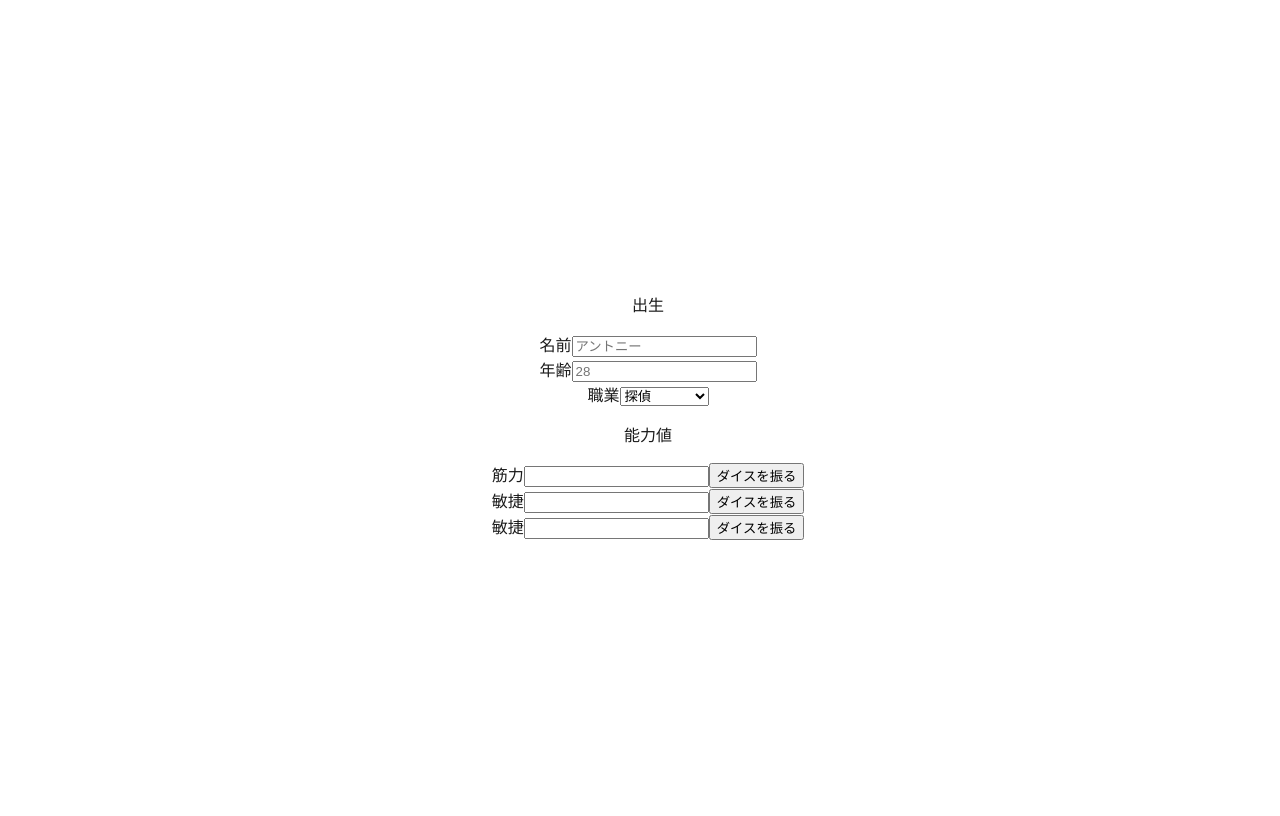
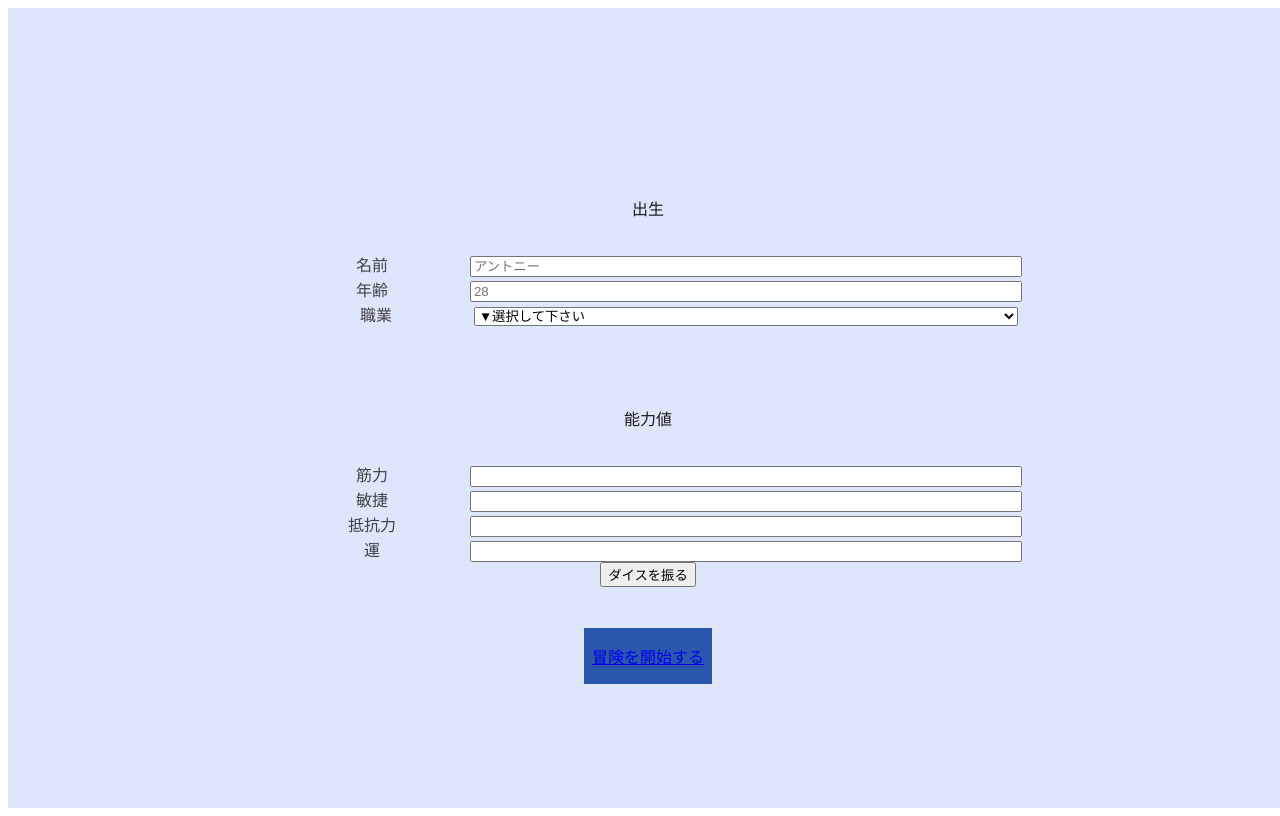
Before and after one commit to Mogy1945/trpg_game, a Next.js app: page /CharacterCreate in a window 1280 px wide. Built offline with nearby package versions, Linux system fonts and the light colour scheme.

Commit message:
Add: キャラクタークリエイト画面の製作中
・項目の追加
・デザイン調整

feature:#2

```diff
--- a/src/pages/CharacterCreate.tsx
+++ b/src/pages/CharacterCreate.tsx
@@ -1,4 +1,5 @@
 import Head from 'next/head'
+import Link from 'next/link'
 import styles from '../styles/CharacterCreate.module.scss'
 
 const Explanation: React.FC = () => {
@@ -12,7 +13,8 @@ const Explanation: React.FC = () => {
       </Head>
       <main className={styles.main}>
         <div className={styles.container}>
-          <p>出生</p>
+          <div className={styles.characterSection}>
+            <p className={styles.sectionTitle}>出生</p>
             <label htmlFor='characterName'>
               <span>名前</span>
               <input id='characterName' type='text' placeholder='アントニー' />
@@ -24,6 +26,7 @@ const Explanation: React.FC = () => {
             <label htmlFor='characterProfession'>
               <span>職業</span>
               <select name='Professions' id='characterProfession'>
+                <option value='0'>▼選択して下さい</option>
                 <option value='1'>探偵</option>
                 <option value='2'>警察</option>
                 <option value='3'>医者</option>
@@ -31,28 +34,38 @@ const Explanation: React.FC = () => {
                 <option value='5'>エンジニア</option>
               </select>
             </label>
-          <p>能力値</p>
+          </div>
+          <div className={styles.characterSection}>
+            <p className={styles.sectionTitle}>能力値</p>
             <div className={styles.bornBox}>
               <label htmlFor='strength'>
                 <span>筋力</span>
-              <input id='strength' type='text' />
+                <input id='strength' type='number' />
               </label>
-            <button>ダイスを振る</button>
             </div>
             <div className={styles.bornBox}>
               <label htmlFor='agile'>
                 <span>敏捷</span>
-              <input id='agile' type='text' />
+                <input id='agile' type='number' />
               </label>
+            </div>
+            <div className={styles.bornBox}>
+              <label htmlFor='resistance'>
+                <span>抵抗力</span>
+                <input id='resistance' type='number' />
+              </label>
+            </div>
+            <div className={styles.bornBox}>
+              <label htmlFor='luck'>
+                <span>運</span>
+                <input id='luck' type='number' />
+              </label>
+            </div>
             <button>ダイスを振る</button>
           </div>
-          <div className={styles.bornBox}>
-            <label htmlFor='strength'>
-              <span>敏捷</span>
-              <input id='strength' type='text' />
-            </label>
-            <button>ダイスを振る</button>
-          </div>
+          <Link href='/'>
+            <p className={styles.toGameBtn}>冒険を開始する</p>
+          </Link>
         </div>
       </main>
     </>
--- a/src/styles/CharacterCreate.module.css
+++ b/src/styles/CharacterCreate.module.css
@@ -7,6 +7,7 @@
   height: 100vh;
   color: rgb(231, 231, 231);
   color: rgb(27, 27, 27);
+  background-color: rgb(222, 230, 252);
 }
 .main .container {
   display: flex;
@@ -16,4 +17,44 @@
   width: 100%;
   height: 100%;
 }
+.main .container .characterSection {
+  width: 85vw;
+  margin-top: 2rem;
+  padding: 1rem;
+  text-align: center;
+}
+.main .container .characterSection .sectionTitle {
+  text-align: center;
+  margin-bottom: 2rem;
+}
+.main .container .characterSection label {
+  width: 100%;
+  display: block;
+}
+.main .container .characterSection label span {
+  display: inline-block;
+  width: 18%;
+  opacity: 0.8;
+}
+.main .container .characterSection label input {
+  width: 50%;
+}
+.main .container .characterSection label select {
+  width: 50%;
+}
+.main .container .toGameBtn {
+  border: 1px solid rgb(231, 231, 231);
+  padding: 1rem 0.5rem;
+  margin: 1.5rem auto 0;
+  transition: 0.2s cubic-bezier(0.45, 0, 0.55, 1);
+  background-color: rgb(43, 88, 172);
+}
+.main .container .toGameBtn:hover {
+  background-color: rgb(231, 231, 231);
+  color: rgb(27, 27, 27);
+}
+.main .container .toGameBtn:active {
+  background-color: rgb(231, 231, 231);
+  color: rgb(27, 27, 27);
+}
 /*# sourceMappingURL=CharacterCreate.module.css.map */
--- a/src/styles/CharacterCreate.module.min.css
+++ b/src/styles/CharacterCreate.module.min.css
@@ -1,2 +1,2 @@
-.main{display:flex;flex-direction:column;justify-content:center;align-items:center;width:100vw;height:100vh;color:#e7e7e7;color:#1b1b1b}.main .container{display:flex;flex-direction:column;justify-content:center;align-items:center;width:100%;height:100%}
+.main{display:flex;flex-direction:column;justify-content:center;align-items:center;width:100vw;height:100vh;color:#e7e7e7;color:#1b1b1b;background-color:#dee6fc}.main .container{display:flex;flex-direction:column;justify-content:center;align-items:center;width:100%;height:100%}.main .container .characterSection{width:85vw;margin-top:2rem;padding:1rem;text-align:center}.main .container .characterSection .sectionTitle{text-align:center;margin-bottom:2rem}.main .container .characterSection label{width:100%;display:block}.main .container .characterSection label span{display:inline-block;width:18%;opacity:.8}.main .container .characterSection label input{width:50%}.main .container .characterSection label select{width:50%}.main .container .toGameBtn{border:1px solid #e7e7e7;padding:1rem .5rem;margin:1.5rem auto 0;transition:.2s cubic-bezier(0.45, 0, 0.55, 1);background-color:#2b58ac}.main .container .toGameBtn:hover{background-color:#e7e7e7;color:#1b1b1b}.main .container .toGameBtn:active{background-color:#e7e7e7;color:#1b1b1b}
 /*# sourceMappingURL=CharacterCreate.module.min.css.map */
--- a/src/styles/CharacterCreate.module.scss
+++ b/src/styles/CharacterCreate.module.scss
@@ -3,8 +3,53 @@
 .main {
   @include DEFINITION.mainStyle;
   color: DEFINITION.$darkColor;
+  background-color: rgb(222, 230, 252);
 
   .container {
     @include DEFINITION.containerStyle;
+
+    .characterSection {
+      width: 85vw;
+      margin-top: 2rem;
+      padding: 1rem;
+      text-align: center;
+      .sectionTitle {
+        text-align: center;
+        margin-bottom: 2rem;
+      }
+      label {
+        width: 100%;
+        display: block;
+        span {
+          display: inline-block;
+          width: 18%;
+          opacity: 0.8;
+        }
+        input {
+          width: 50%;
+        }
+        select {
+          width: 50%;
+        }
+      }
+    }
+
+    .toGameBtn {
+      border: 1px solid DEFINITION.$whiteColor;
+      padding: 1rem 0.5rem;
+      margin: 1.5rem auto 0;
+      transition: DEFINITION.$transitionVal;
+      background-color: rgb(43, 88, 172);
+
+      &:hover {
+        background-color: DEFINITION.$whiteColor;
+        color: DEFINITION.$darkColor;
+      }
+
+      &:active {
+        background-color: DEFINITION.$whiteColor;
+        color: DEFINITION.$darkColor;
+      }
+    }
   }
 }
```
Also changed, not shown: 2 other files (tests, documents, lock files or other folders). Lines whose indentation alone changed are shown as unchanged.
